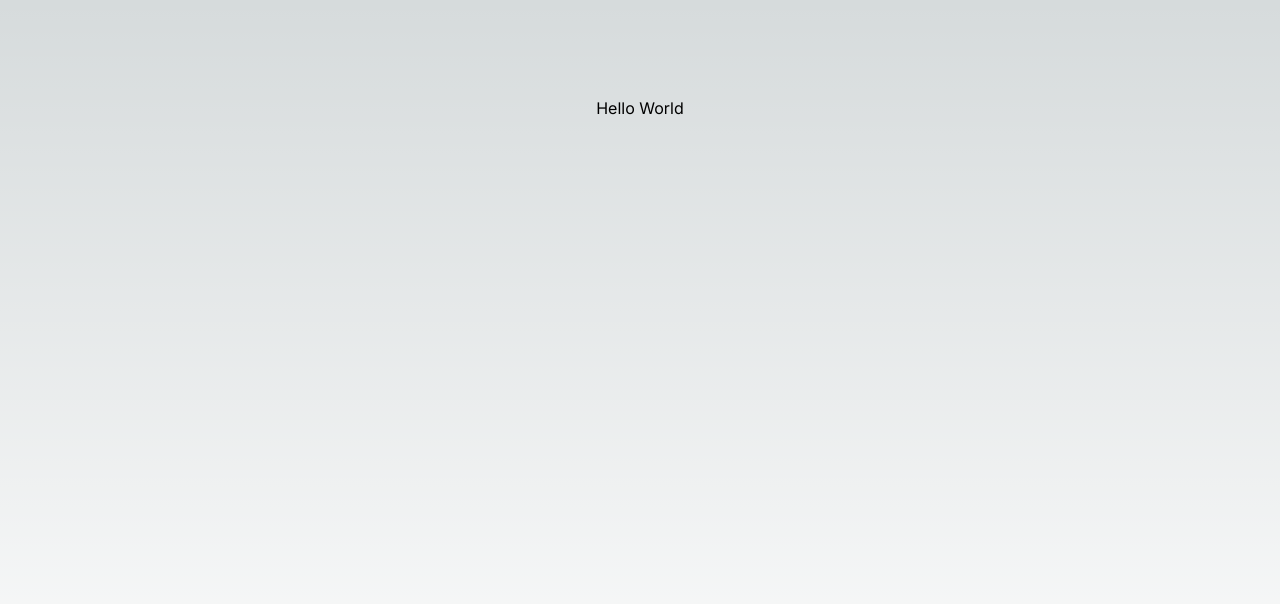
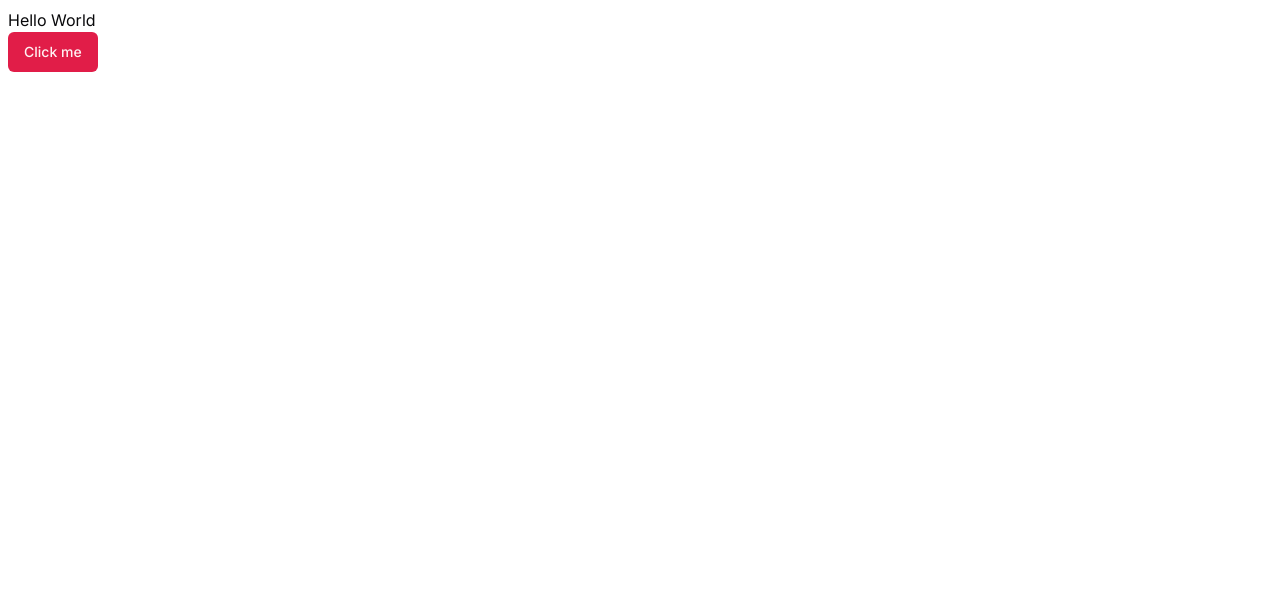
Before and after one commit to billalben/airbnb-clone-nextjs, a Next.js app: page / in a window 1280 px wide. Shown: the top 604 px of the page. Built offline with nearby package versions, Linux system fonts and the light colour scheme.

Commit message:
Install Shadcn UI

```diff
--- a/app/globals.css
+++ b/app/globals.css
@@ -2,32 +2,68 @@
 @tailwind components;
 @tailwind utilities;
 
-:root {
-  --foreground-rgb: 0, 0, 0;
-  --background-start-rgb: 214, 219, 220;
-  --background-end-rgb: 255, 255, 255;
-}
+@layer base {
+  :root {
+    --background: 0 0% 100%;
+    --foreground: 240 10% 3.9%;
+    --card: 0 0% 100%;
+    --card-foreground: 240 10% 3.9%;
+    --popover: 0 0% 100%;
+    --popover-foreground: 240 10% 3.9%;
+    --primary: 346.8 77.2% 49.8%;
+    --primary-foreground: 355.7 100% 97.3%;
+    --secondary: 240 4.8% 95.9%;
+    --secondary-foreground: 240 5.9% 10%;
+    --muted: 240 4.8% 95.9%;
+    --muted-foreground: 240 3.8% 46.1%;
+    --accent: 240 4.8% 95.9%;
+    --accent-foreground: 240 5.9% 10%;
+    --destructive: 0 84.2% 60.2%;
+    --destructive-foreground: 0 0% 98%;
+    --border: 240 5.9% 90%;
+    --input: 240 5.9% 90%;
+    --ring: 346.8 77.2% 49.8%;
+    --radius: 0.5rem;
+    --chart-1: 12 76% 61%;
+    --chart-2: 173 58% 39%;
+    --chart-3: 197 37% 24%;
+    --chart-4: 43 74% 66%;
+    --chart-5: 27 87% 67%;
+  }
 
-@media (prefers-color-scheme: dark) {
-  :root {
-    --foreground-rgb: 255, 255, 255;
-    --background-start-rgb: 0, 0, 0;
-    --background-end-rgb: 0, 0, 0;
+  .dark {
+    --background: 20 14.3% 4.1%;
+    --foreground: 0 0% 95%;
+    --card: 24 9.8% 10%;
+    --card-foreground: 0 0% 95%;
+    --popover: 0 0% 9%;
+    --popover-foreground: 0 0% 95%;
+    --primary: 346.8 77.2% 49.8%;
+    --primary-foreground: 355.7 100% 97.3%;
+    --secondary: 240 3.7% 15.9%;
+    --secondary-foreground: 0 0% 98%;
+    --muted: 0 0% 15%;
+    --muted-foreground: 240 5% 64.9%;
+    --accent: 12 6.5% 15.1%;
+    --accent-foreground: 0 0% 98%;
+    --destructive: 0 62.8% 30.6%;
+    --destructive-foreground: 0 85.7% 97.3%;
+    --border: 240 3.7% 15.9%;
+    --input: 240 3.7% 15.9%;
+    --ring: 346.8 77.2% 49.8%;
+    --chart-1: 220 70% 50%;
+    --chart-2: 160 60% 45%;
+    --chart-3: 30 80% 55%;
+    --chart-4: 280 65% 60%;
+    --chart-5: 340 75% 55%;
   }
 }
 
-body {
-  color: rgb(var(--foreground-rgb));
-  background: linear-gradient(
-      to bottom,
-      transparent,
-      rgb(var(--background-end-rgb))
-    )
-    rgb(var(--background-start-rgb));
-}
-
-@layer utilities {
-  .text-balance {
-    text-wrap: balance;
+@layer base {
+  * {
+    @apply border-border;
+  }
+  body {
+    @apply bg-background text-foreground;
   }
 }
--- a/app/page.tsx
+++ b/app/page.tsx
@@ -1,9 +1,10 @@
-import Image from "next/image";
+import { Button } from "@/components/ui/button";
 
 export default function Home() {
   return (
-    <main className="flex min-h-screen flex-col items-center justify-between p-24">
+    <main className="p-2">
       <h1>Hello World</h1>
+      <Button>Click me</Button>
     </main>
   );
 }
--- /dev/null
+++ b/components/ui/button.tsx
@@ -0,0 +1,56 @@
+import * as React from "react"
+import { Slot } from "@radix-ui/react-slot"
+import { cva, type VariantProps } from "class-variance-authority"
+
+import { cn } from "@/lib/utils"
+
+const buttonVariants = cva(
+  "inline-flex items-center justify-center whitespace-nowrap rounded-md text-sm font-medium ring-offset-background transition-colors focus-visible:outline-none focus-visible:ring-2 focus-visible:ring-ring focus-visible:ring-offset-2 disabled:pointer-events-none disabled:opacity-50",
+  {
+    variants: {
+      variant: {
+        default: "bg-primary text-primary-foreground hover:bg-primary/90",
+        destructive:
+          "bg-destructive text-destructive-foreground hover:bg-destructive/90",
+        outline:
+          "border border-input bg-background hover:bg-accent hover:text-accent-foreground",
+        secondary:
+          "bg-secondary text-secondary-foreground hover:bg-secondary/80",
+        ghost: "hover:bg-accent hover:text-accent-foreground",
+        link: "text-primary underline-offset-4 hover:underline",
+      },
+      size: {
+        default: "h-10 px-4 py-2",
+        sm: "h-9 rounded-md px-3",
+        lg: "h-11 rounded-md px-8",
+        icon: "h-10 w-10",
+      },
+    },
+    defaultVariants: {
+      variant: "default",
+      size: "default",
+    },
+  }
+)
+
+export interface ButtonProps
+  extends React.ButtonHTMLAttributes<HTMLButtonElement>,
+    VariantProps<typeof buttonVariants> {
+  asChild?: boolean
+}
+
+const Button = React.forwardRef<HTMLButtonElement, ButtonProps>(
+  ({ className, variant, size, asChild = false, ...props }, ref) => {
+    const Comp = asChild ? Slot : "button"
+    return (
+      <Comp
+        className={cn(buttonVariants({ variant, size, className }))}
+        ref={ref}
+        {...props}
+      />
+    )
+  }
+)
+Button.displayName = "Button"
+
+export { Button, buttonVariants }
--- /dev/null
+++ b/lib/utils.ts
@@ -0,0 +1,6 @@
+import { type ClassValue, clsx } from "clsx"
+import { twMerge } from "tailwind-merge"
+
+export function cn(...inputs: ClassValue[]) {
+  return twMerge(clsx(inputs))
+}
--- a/tailwind.config.ts
+++ b/tailwind.config.ts
@@ -1,20 +1,80 @@
-import type { Config } from "tailwindcss";
+import type { Config } from "tailwindcss"
 
-const config: Config = {
+const config = {
+  darkMode: ["class"],
   content: [
-    "./pages/**/*.{js,ts,jsx,tsx,mdx}",
-    "./components/**/*.{js,ts,jsx,tsx,mdx}",
-    "./app/**/*.{js,ts,jsx,tsx,mdx}",
-  ],
+    './pages/**/*.{ts,tsx}',
+    './components/**/*.{ts,tsx}',
+    './app/**/*.{ts,tsx}',
+    './src/**/*.{ts,tsx}',
+	],
+  prefix: "",
   theme: {
+    container: {
+      center: true,
+      padding: "2rem",
+      screens: {
+        "2xl": "1400px",
+      },
+    },
     extend: {
-      backgroundImage: {
-        "gradient-radial": "radial-gradient(var(--tw-gradient-stops))",
-        "gradient-conic":
-          "conic-gradient(from 180deg at 50% 50%, var(--tw-gradient-stops))",
+      colors: {
+        border: "hsl(var(--border))",
+        input: "hsl(var(--input))",
+        ring: "hsl(var(--ring))",
+        background: "hsl(var(--background))",
+        foreground: "hsl(var(--foreground))",
+        primary: {
+          DEFAULT: "hsl(var(--primary))",
+          foreground: "hsl(var(--primary-foreground))",
+        },
+        secondary: {
+          DEFAULT: "hsl(var(--secondary))",
+          foreground: "hsl(var(--secondary-foreground))",
+        },
+        destructive: {
+          DEFAULT: "hsl(var(--destructive))",
+          foreground: "hsl(var(--destructive-foreground))",
+        },
+        muted: {
+          DEFAULT: "hsl(var(--muted))",
+          foreground: "hsl(var(--muted-foreground))",
+        },
+        accent: {
+          DEFAULT: "hsl(var(--accent))",
+          foreground: "hsl(var(--accent-foreground))",
+        },
+        popover: {
+          DEFAULT: "hsl(var(--popover))",
+          foreground: "hsl(var(--popover-foreground))",
+        },
+        card: {
+          DEFAULT: "hsl(var(--card))",
+          foreground: "hsl(var(--card-foreground))",
+        },
+      },
+      borderRadius: {
+        lg: "var(--radius)",
+        md: "calc(var(--radius) - 2px)",
+        sm: "calc(var(--radius) - 4px)",
+      },
+      keyframes: {
+        "accordion-down": {
+          from: { height: "0" },
+          to: { height: "var(--radix-accordion-content-height)" },
+        },
+        "accordion-up": {
+          from: { height: "var(--radix-accordion-content-height)" },
+          to: { height: "0" },
+        },
+      },
+      animation: {
+        "accordion-down": "accordion-down 0.2s ease-out",
+        "accordion-up": "accordion-up 0.2s ease-out",
       },
     },
   },
-  plugins: [],
-};
-export default config;
+  plugins: [require("tailwindcss-animate")],
+} satisfies Config
+
+export default config
```
Also changed, not shown: package.json (+10 -4 lines), components.json (added), 1 other file (tests, documents, lock files or other folders).
